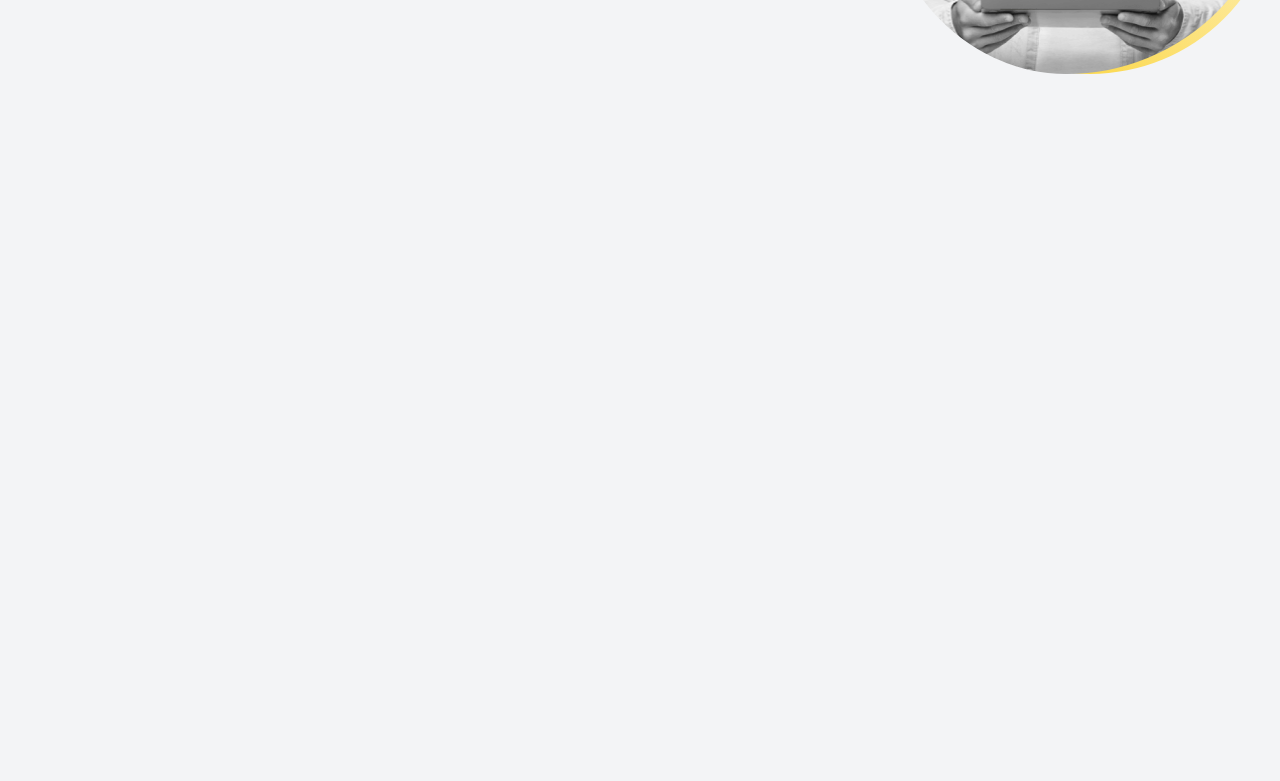
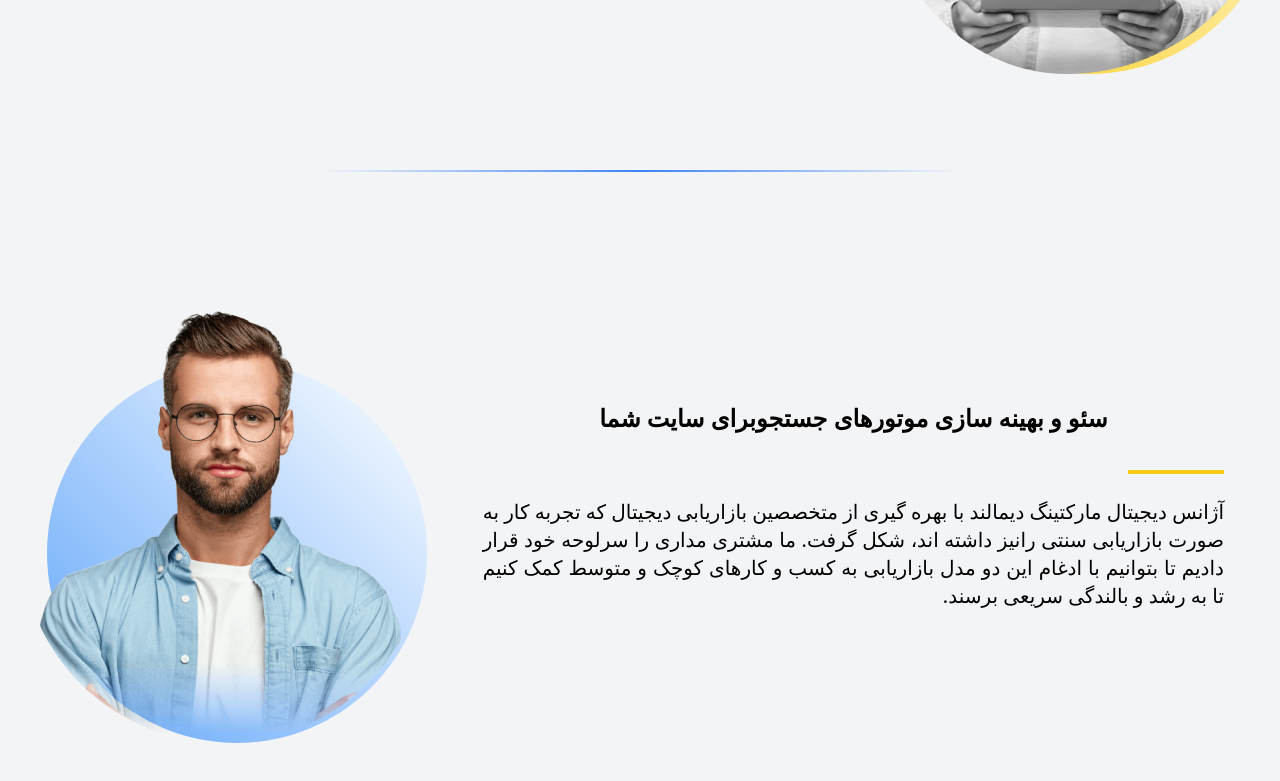
Before and after one commit to RoHa95/Demaland-Demo, a website: page public/index.html in a window 1280 px wide. Shown: the part 2590-3371 px from the top of the page. Before the commit the page ends 2856 px from the top, so only its background shows below. Drawn offline with nearby package versions, Linux system fonts and the light colour scheme; files that its build step writes are made by us from their sources.

Commit message:
finish deception 2 section

```diff
--- a/public/index.html
+++ b/public/index.html
@@ -729,7 +729,7 @@
       </div>
     </div>
     <!-- deception 1 -->
-    <div class="w-full container mx-auto 2xl:max-w-7xl mb-48">
+    <div class="w-full container mx-auto 2xl:max-w-7xl mb-24">
       <div class="w-full h-[475px] flex items-center justify-between">
         <div class="w-1/3 h-full relative flex items-end">
           <div
@@ -738,7 +738,7 @@
           <img
             src="/assets/images/bg11.png"
             alt="bg"
-            class="absolute z-20 bottom-0 rounded-b-full pl-6 h-[424px]"
+            class="absolute z-20 bottom-0 left-4 rounded-b-full pl-6 h-[424px]"
           />
         </div>
         <div class="w-2/3 flex flex-col p-14 items-center">
@@ -759,6 +759,42 @@
         </div>
       </div>
     </div>
+    <!-- br -->
+     <div class="w-full flex items-center justify-center mb-24">
+      <div class="w-1/4 h-0.5 bg-gradient-to-r from-blue-500 to-gray-100 rounded-r-xl"></div>
+      <div class="w-1/4 h-0.5 bg-gradient-to-l from-blue-500 to-gray-100 rounded-l-xl"></div>
+     </div>
+    <!-- deception 2 -->
+    <div class="w-full container mx-auto 2xl:max-w-7xl mb-48 mt-24">
+      <div class="w-full h-[475px] flex items-center justify-between">
+
+        <div class="w-2/3 flex flex-col p-14 items-center">
+          <div class="font-bold text-2xl mb-9">
+            سئو و بهینه سازی موتورهای جستجوبرای سایت شما          </div>
+          <div class="w-full flex items-center justify-start">
+            <div class="bg-yellow-400 h-1 w-24"></div>
+          </div>
+
+          <div class="text-xl font-thin pt-6 text-justify">
+            آژانس دیجیتال مارکتینگ دیمالند با بهره گیری از متخصصین بازاریابی
+            دیجیتال که تجربه کار به صورت بازاریابی سنتی رانیز داشته اند، شکل
+            گرفت. ما مشتری مداری را سرلوحه خود قرار دادیم تا بتوانیم با ادغام
+            این دو مدل بازاریابی به کسب و کارهای کوچک و متوسط کمک کنیم تا به رشد
+            و بالندگی سریعی برسند.
+          </div>
+        </div>
+        <div class="w-1/3 h-full relative flex items-end">
+          <div
+            class="w-[380px] h-[380px] bg-gradient-to-tr from-blue-400 to-white rounded-full overflow-hidden"
+          ></div>
+          <img
+            src="/assets/images/bg12.png"
+            alt="bg"
+            class="absolute z-20 bottom-0 rounded-b-full left-4"
+          />
+        </div>
+      </div>
+    </div>
     <script src="/src/js/javascript.js"></script>
   </body>
 </html>
```
Also changed, not shown: assets/images/bg-original.png (deleted), assets/images/bg12.png (added), public/build/tailwind.css (added).
